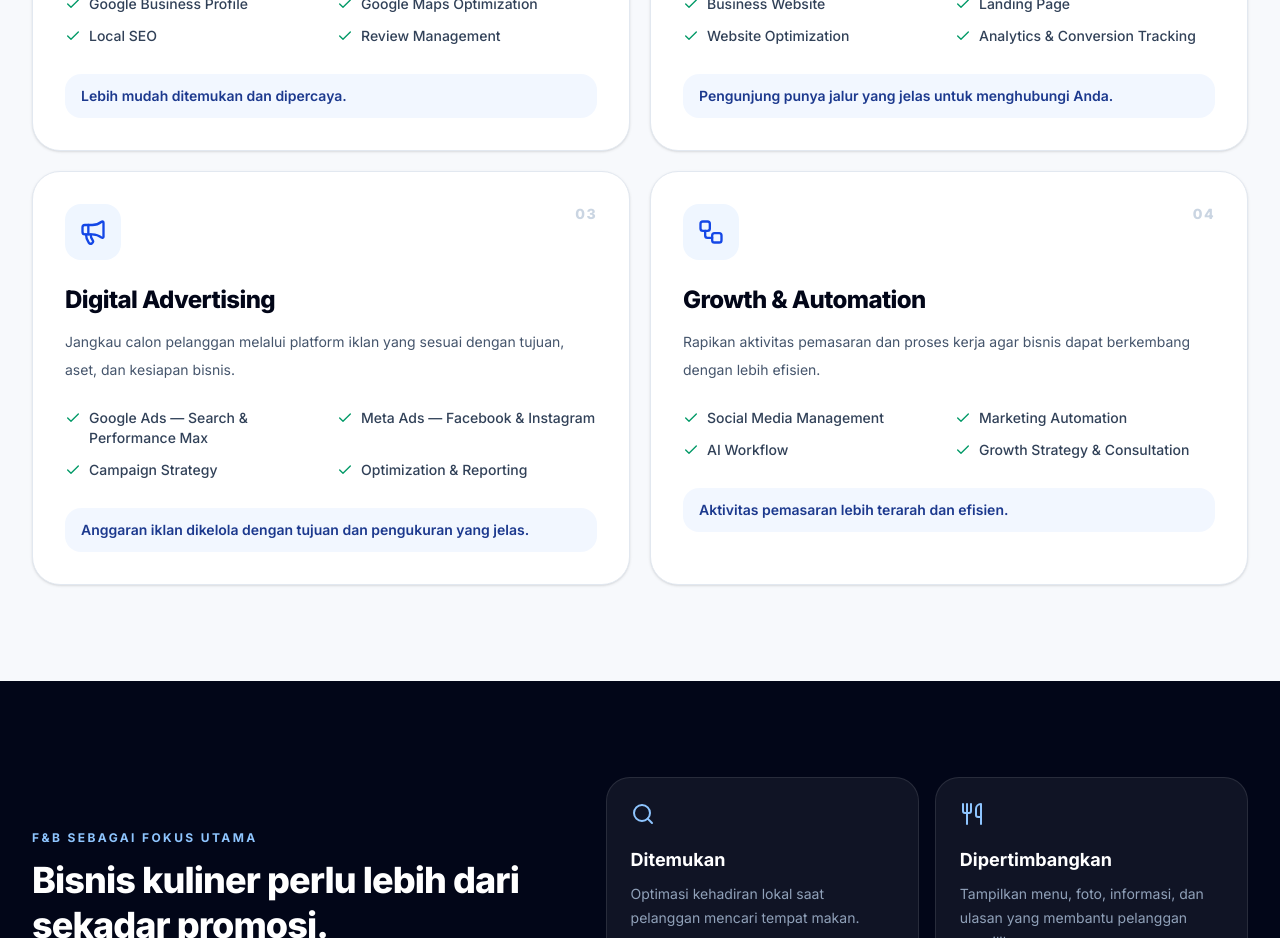
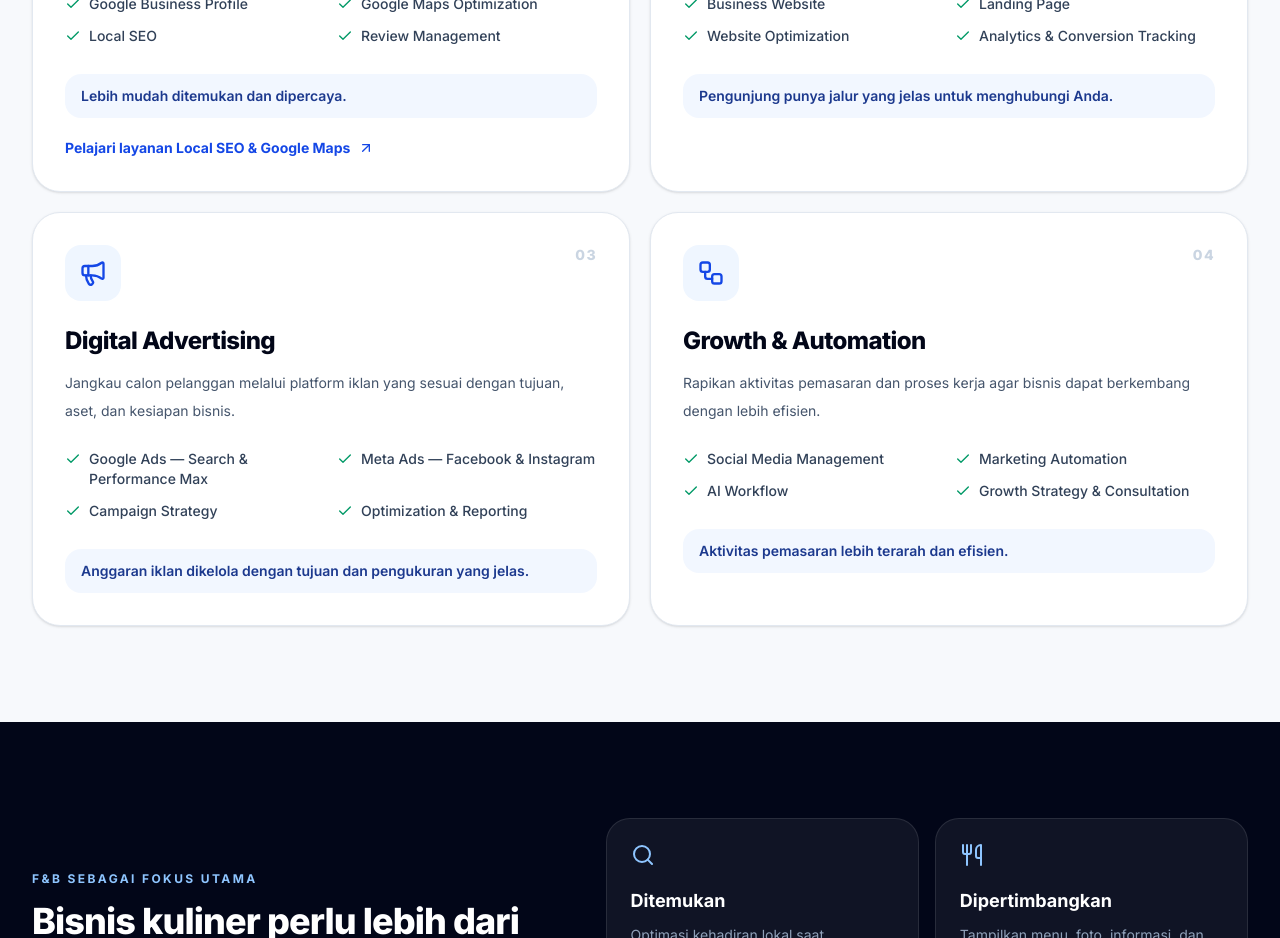
Before and after one commit to hakimarie/ketemuterusstitch, a React (Vite) app: page / in a window 1280 px wide. Shown: the part 2440-3378 px from the top of the page. Built offline with nearby package versions, Linux system fonts and the light colour scheme.

Commit message:
Link homepage visibility service to Local SEO page

```diff
--- a/src/App.tsx
+++ b/src/App.tsx
@@ -255,6 +255,7 @@ export default function App() {
                   {items.map(item => <li key={item} className="flex items-start gap-2 text-sm font-medium text-slate-700"><Check className="mt-0.5 h-4 w-4 shrink-0 text-emerald-600" />{item}</li>)}
                 </ul>
                 <div className="mt-7 rounded-2xl bg-blue-50/80 px-4 py-3 text-sm font-semibold text-blue-900">{outcome}</div>
+                {number === "01" && <a href="/layanan/local-seo-google-maps/" className="mt-5 inline-flex items-center gap-2 text-sm font-bold text-blue-700 hover:text-blue-800">Pelajari layanan Local SEO & Google Maps <ArrowUpRight className="h-4 w-4" /></a>}
               </article>)}
             </div>
           </div>
```
